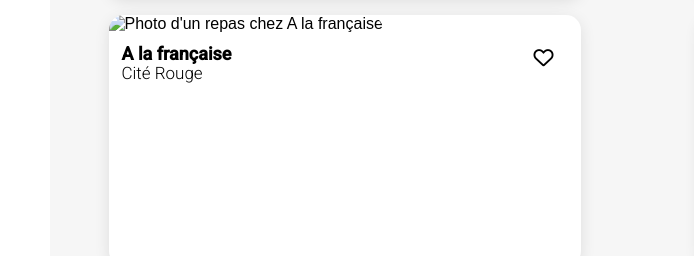
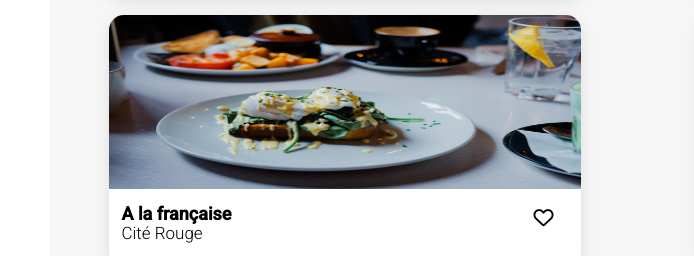
Before and after one commit to bakta-co/projet_4-ohmyfood, a plain HTML site: page index.html in a window 1280 px wide. Shown: the part 1102-1358 px from the top of the page, 0-694 px from the left. Drawn offline with Linux system fonts and the light colour scheme; a web font is replaced by a local one.

Commit message:
erreur image

```diff
--- a/index.html
+++ b/index.html
@@ -79,7 +79,7 @@
                  </div>
             </div>
         <div class="card">
-            <img src=".assets/images/restaurants/toa-heftiba-DQKerTsQwi0-unsplash.jpg" alt="Photo d'un repas chez A la française">
+            <img src="./assets/images/restaurants/toa-heftiba-DQKerTsQwi0-unsplash.jpg" alt="Photo d'un repas chez A la française">
                  <div class="card-info">
                     <div class="card-txt">
                     <h3>A la française</h3>
```
